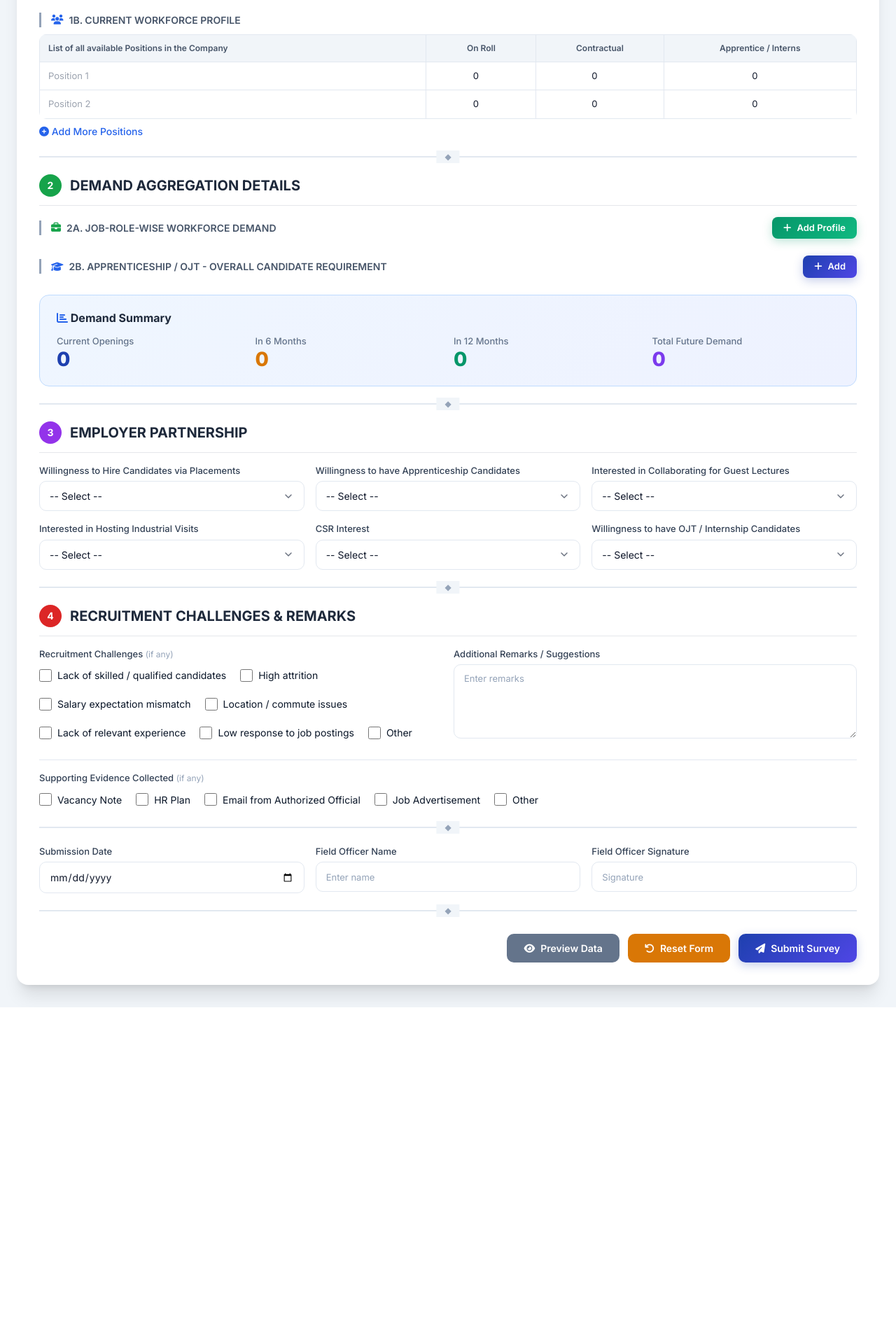
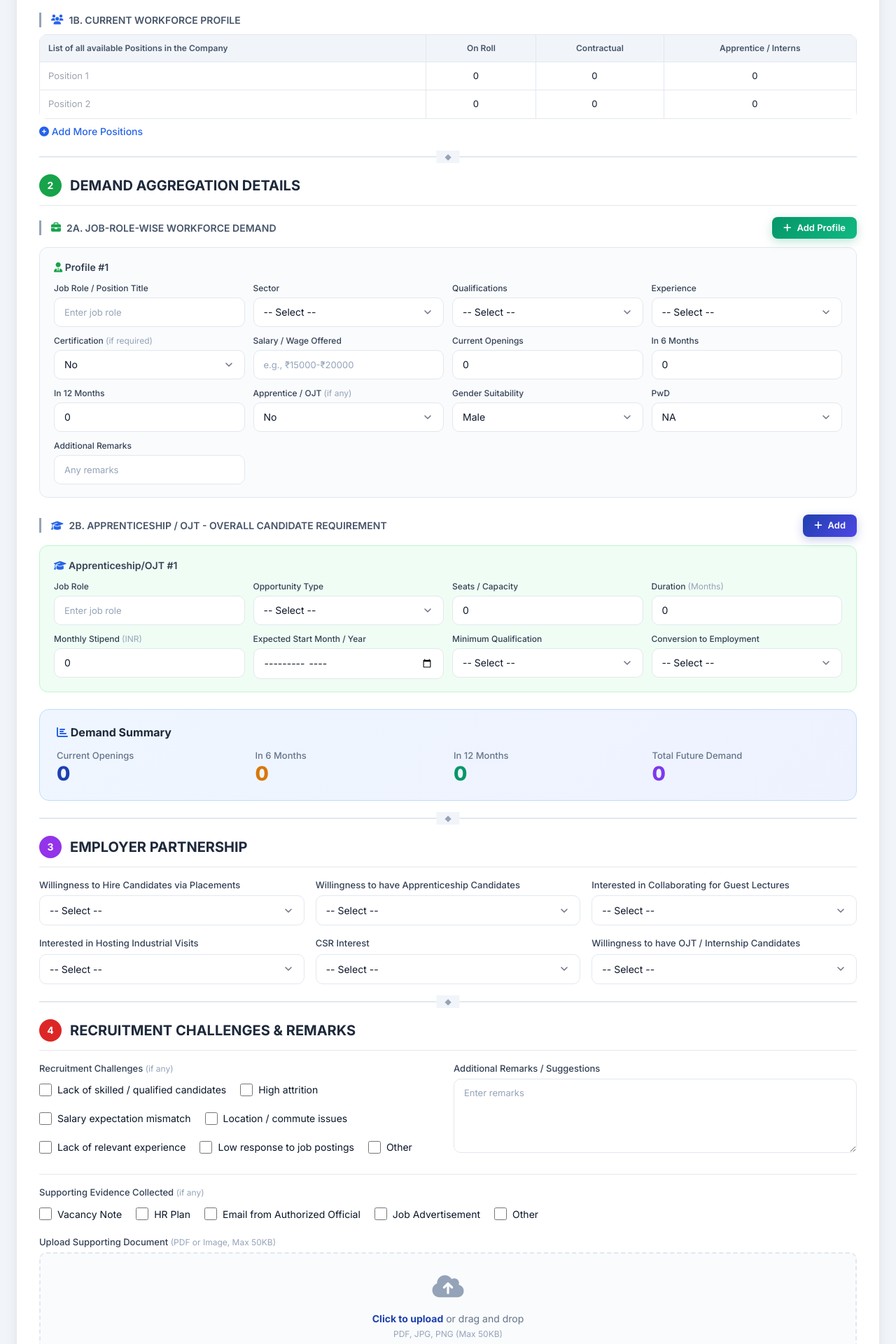
Before and after one commit to Shyamjalore/rsldc, a Django app: page / in a window 1280 px wide. Shown: the part 880-2800 px from the top of the page at 70% size. Before the commit the page ends 2319 px from the top, so only its background shows below. Run offline with Django 4.2, Linux system fonts and the light colour scheme; some libraries are stand-ins or nearby versions.

Commit message:
thrd  update

```diff
--- a/demand/templates/form.html
+++ b/demand/templates/form.html
@@ -174,6 +174,10 @@
     }
     .form-input:hover { border-color: #94a3b8; }
     .form-input::placeholder { color: #94a3b8; font-size: 13px; }
+    .form-input:read-only {
+      background: #f1f5f9;
+      cursor: not-allowed;
+    }
 
     .form-select {
       width: 100%;
@@ -232,6 +236,56 @@
       font-size: 12px;
     }
 
+    /* ===== FILE UPLOAD ===== */
+    .file-upload-wrapper {
+      position: relative;
+      border: 2px dashed #e2e8f0;
+      border-radius: 10px;
+      padding: 20px;
+      text-align: center;
+      transition: all 0.3s ease;
+      cursor: pointer;
+      background: #fafbfc;
+    }
+    .file-upload-wrapper:hover {
+      border-color: #1e40af;
+      background: #f8fafc;
+    }
+    .file-upload-wrapper.dragover {
+      border-color: #1e40af;
+      background: #eff6ff;
+    }
+    .file-upload-wrapper input[type="file"] {
+      position: absolute;
+      inset: 0;
+      opacity: 0;
+      cursor: pointer;
+    }
+    .file-upload-wrapper .upload-icon {
+      font-size: 36px;
+      color: #94a3b8;
+      margin-bottom: 8px;
+    }
+    .file-upload-wrapper .upload-text {
+      font-size: 14px;
+      color: #64748b;
+    }
+    .file-upload-wrapper .upload-text strong {
+      color: #1e40af;
+    }
+    .file-upload-wrapper .file-name {
+      margin-top: 8px;
+      font-size: 13px;
+      color: #059669;
+      font-weight: 500;
+    }
+    .file-upload-wrapper .file-size-error {
+      color: #dc2626;
+      font-size: 12px;
+      margin-top: 4px;
+      display: none;
+    }
+
     /* ===== TABLE STYLES ===== */
     .workforce-table {
       width: 100%;
@@ -591,14 +645,13 @@
 
         <!-- Right Logo - Govt of India -->
         <div class="logo-right">
-
           <img src="{% static 'img/images.jpg.jpeg' %}" alt="Govt of India Logo" class="h-14 md:h-16 w-auto object-contain">
         </div>
       </div>
     </div>
 
     <!-- ===== FORM ===== -->
-    <form id="surveyForm" class="p-4 sm:p-6 md:p-8 space-y-6" novalidate>
+    <form id="surveyForm" class="p-4 sm:p-6 md:p-8 space-y-6" novalidate enctype="multipart/form-data">
 
       <!-- ========================================== -->
       <!-- 1. EMPLOYER DETAILS -->
@@ -611,10 +664,10 @@
         </div>
 
         <div class="grid grid-cols-1 sm:grid-cols-2 gap-4">
-          <!-- Company Code -->
+          <!-- Company Code - READ ONLY -->
           <div>
-            <label class="form-label">Company/Organisation Code <span class="optional">(To be filled by Field Officer)</span></label>
-            <input type="text" name="company_code" id="company_code" class="form-input" placeholder="Enter code">
+            <label class="form-label">Company/Organisation Code <span class="optional">(Auto-generated - Read Only)</span></label>
+            <input type="text" name="company_code" id="company_code" class="form-input" placeholder="Will be auto-generated" readonly>
           </div>
 
           <!-- Company Name -->
@@ -922,7 +975,7 @@
           </div>
         </div>
 
-        <!-- Supporting Evidence -->
+        <!-- Supporting Evidence - UPDATED with File Upload -->
         <div class="mt-6 border-t border-slate-200 pt-4">
           <label class="form-label">Supporting Evidence Collected <span class="optional">(if any)</span></label>
           <div class="checkbox-group">
@@ -936,34 +989,27 @@
             <input type="text" name="supporting_evidence_other" class="form-input mt-1" placeholder="Please specify">
           </div>
           <input type="hidden" name="supporting_evidence" id="supporting_evidence">
+
+          <!-- File Upload Section -->
+          <div class="mt-4">
+            <label class="form-label">Upload Supporting Document <span class="optional">(PDF or Image, Max 50KB)</span></label>
+            <div class="file-upload-wrapper" id="fileUploadWrapper">
+              <input type="file" name="supporting_document" id="supporting_document" accept=".pdf,.jpg,.jpeg,.png,.gif,.bmp">
+              <div class="upload-icon"><i class="fas fa-cloud-upload-alt"></i></div>
+              <div class="upload-text">
+                <strong>Click to upload</strong> or drag and drop<br>
+                <span class="text-xs text-slate-400">PDF, JPG, PNG (Max 50KB)</span>
+              </div>
+              <div class="file-name" id="fileNameDisplay"></div>
+              <div class="file-size-error" id="fileSizeError">File size exceeds 50KB limit. Please select a smaller file.</div>
+            </div>
+          </div>
         </div>
       </section>
 
       <div class="section-divider"></div>
 
-      <!-- ========================================== -->
-      <!-- FOOTER & SUBMISSION -->
-      <!-- ========================================== -->
-      <section>
-        <div class="grid grid-cols-1 sm:grid-cols-3 gap-4">
-          <div>
-            <label class="form-label">Submission Date</label>
-            <input type="date" name="submission_date" id="submission_date" class="form-input">
-          </div>
-          <div>
-            <label class="form-label">Field Officer Name</label>
-            <input type="text" name="field_officer_name" id="field_officer_name" class="form-input" placeholder="Enter name">
-          </div>
-          <div>
-            <label class="form-label">Field Officer Signature</label>
-            <input type="text" name="field_officer_signature" id="field_officer_signature" class="form-input" placeholder="Signature">
-          </div>
-        </div>
-      </section>
-
-      <div class="section-divider"></div>
-
-      <!-- ===== FORM BUTTONS ===== -->
+      <!-- ===== FORM BUTTONS - REMOVED submission date, field officer name, signature ===== -->
       <div class="flex flex-wrap gap-3 justify-end pt-2">
         <button type="button" id="previewBtn" class="btn-secondary">
           <i class="fas fa-eye"></i> Preview Data
@@ -1070,6 +1116,52 @@ let apprenticeshipRowIndex = 0;
 let workforceRowCount = 2;
 
 // ============================================
+// FILE UPLOAD HANDLING
+// ============================================
+document.getElementById('supporting_document').addEventListener('change', function() {
+    const file = this.files[0];
+    const fileNameDisplay = document.getElementById('fileNameDisplay');
+    const fileSizeError = document.getElementById('fileSizeError');
+
+    if (file) {
+        // Check file size (50KB = 50 * 1024 bytes)
+        if (file.size > 50 * 1024) {
+            fileSizeError.style.display = 'block';
+            fileNameDisplay.textContent = '';
+            this.value = ''; // Reset file input
+            return;
+        }
+        fileSizeError.style.display = 'none';
+        fileNameDisplay.textContent = '📎 ' + file.name + ' (' + (file.size / 1024).toFixed(1) + ' KB)';
+    } else {
+        fileNameDisplay.textContent = '';
+        fileSizeError.style.display = 'none';
+    }
+});
+
+// Drag and drop support
+const fileUploadWrapper = document.getElementById('fileUploadWrapper');
+fileUploadWrapper.addEventListener('dragover', function(e) {
+    e.preventDefault();
+    this.classList.add('dragover');
+});
+fileUploadWrapper.addEventListener('dragleave', function(e) {
+    e.preventDefault();
+    this.classList.remove('dragover');
+});
+fileUploadWrapper.addEventListener('drop', function(e) {
+    e.preventDefault();
+    this.classList.remove('dragover');
+    const files = e.dataTransfer.files;
+    if (files.length > 0) {
+        document.getElementById('supporting_document').files = files;
+        // Trigger change event
+        const event = new Event('change');
+        document.getElementById('supporting_document').dispatchEvent(event);
+    }
+});
+
+// ============================================
 // UTILITY FUNCTIONS
 // ============================================
 function getCurrentDateTime() {
@@ -1199,7 +1291,6 @@ function addJobRow(initial = false) {
     row.className = 'job-row';
     row.setAttribute('data-index', jobRowIndex);
 
-    // If initial row, add a class to identify it
     if (initial) {
         row.classList.add('initial-job-row');
     }
@@ -1440,7 +1531,6 @@ function addApprenticeshipRow(initial = false) {
     });
 }
 
-
 // ============================================
 // CALCULATE TOTALS
 // ============================================
@@ -1484,6 +1574,19 @@ function validateEmail() {
         return false;
     }
     error.classList.remove('show');
+    return true;
+}
+
+function validateFile() {
+    const fileInput = document.getElementById('supporting_document');
+    const file = fileInput.files[0];
+    const fileSizeError = document.getElementById('fileSizeError');
+
+    if (file && file.size > 50 * 1024) {
+        fileSizeError.style.display = 'block';
+        return false;
+    }
+    fileSizeError.style.display = 'none';
     return true;
 }
 
@@ -1649,11 +1752,6 @@ function collectFormData() {
         recruitment_challenges: formData.get('recruitment_challenges'),
         additional_remarks: formData.get('additional_remarks'),
         supporting_evidence: formData.get('supporting_evidence'),
-        start_time: formData.get('start_time'),
-        completion_time: formData.get('completion_time'),
-        submission_date: formData.get('submission_date'),
-        field_officer_name: formData.get('field_officer_name'),
-        field_officer_signature: formData.get('field_officer_signature'),
         job_demands: jobDemands,
         apprenticeships: apprenticeships
     };
@@ -1675,7 +1773,6 @@ jobRowsContainer.addEventListener('click', function(event) {
             const row = btn.closest('.job-row');
             const totalRows = document.querySelectorAll('.job-row').length;
 
-            // Don't remove if only 1 row remains
             if (totalRows <= 1) {
                 alert('At least one Job Profile is required.');
                 return;
@@ -1697,7 +1794,6 @@ apprenticeshipRowsContainer.addEventListener('click', function(event) {
             const row = btn.closest('.apprenticeship-row');
             const totalRows = document.querySelectorAll('.apprenticeship-row').length;
 
-            // Don't remove if only 1 row remains
             if (totalRows <= 1) {
                 alert('At least one Apprenticeship/OJT entry is required.');
                 return;
@@ -1707,6 +1803,7 @@ apprenticeshipRowsContainer.addEventListener('click', function(event) {
         }
     }
 });
+
 // Auto-calculate totals
 jobRowsContainer.addEventListener('input', function(event) {
     if (event.target.classList.contains('demand-field')) {
@@ -1748,10 +1845,25 @@ function closePreview() {
 }
 
 previewBtn.addEventListener('click', function() {
-    const completionTime = document.getElementById('completion_time');
-    if (completionTime) completionTime.value = getCurrentDateTime();
+    if (!validateFile()) {
+        alert('Please fix the file size error. File must be less than 50KB.');
+        return;
+    }
 
     const data = collectFormData();
+    // Add file info to preview
+    const fileInput = document.getElementById('supporting_document');
+    if (fileInput.files.length > 0) {
+        const file = fileInput.files[0];
+        data.supporting_document = {
+            name: file.name,
+            size: file.size + ' bytes',
+            type: file.type
+        };
+    } else {
+        data.supporting_document = null;
+    }
+
     previewContent.textContent = JSON.stringify(data, null, 2);
     previewBox.classList.add('active');
     document.body.style.overflow = 'hidden';
@@ -1779,10 +1891,11 @@ document.addEventListener('keydown', function(e) {
 form.addEventListener('submit', function(event) {
     event.preventDefault();
 
-    const completionTime = document.getElementById('completion_time');
-    if (completionTime) completionTime.value = getCurrentDateTime();
-
-    const data = collectFormData();
+    // Validate file before submission
+    if (!validateFile()) {
+        alert('Please fix the file size error. File must be less than 50KB.');
+        return;
+    }
 
     // Validate mobile and email only if filled
     if (!validateMobile() || !validateEmail()) {
@@ -1790,14 +1903,23 @@ form.addEventListener('submit', function(event) {
         return;
     }
 
+    const formData = new FormData(form);
+    const data = collectFormData();
+
+    // Append file to FormData
+    const fileInput = document.getElementById('supporting_document');
+    if (fileInput.files.length > 0) {
+        formData.append('supporting_document', fileInput.files[0]);
+    }
+
     previewContent.textContent = JSON.stringify(data, null, 2);
     previewBox.classList.add('active');
     document.body.style.overflow = 'hidden';
 
     fetch('/api/submit-survey/', {
         method: 'POST',
-        headers: { 'Content-Type': 'application/json' },
-        body: JSON.stringify(data)
+        body: formData,
+        // Don't set Content-Type header, let browser set it with boundary
     })
     .then(response => response.json())
     .then(result => {
@@ -1809,12 +1931,12 @@ form.addEventListener('submit', function(event) {
                 apprenticeshipRowsContainer.innerHTML = '';
                 jobRowIndex = 0;
                 apprenticeshipRowIndex = 0;
-                addJobRow();
+                addJobRow(true);
+                addApprenticeshipRow(true);
                 calculateTotals();
                 closePreview();
                 document.body.style.overflow = '';
-                document.getElementById('start_time').value = getCurrentDateTime();
-                document.getElementById('submission_date').value = getTodayDate();
+                document.getElementById('fileNameDisplay').textContent = '';
             }, 100);
         } else {
             alert('❌ ' + (result.message || 'Submission failed.'));
@@ -1835,12 +1957,12 @@ form.addEventListener('reset', function() {
         apprenticeshipRowsContainer.innerHTML = '';
         jobRowIndex = 0;
         apprenticeshipRowIndex = 0;
-        addJobRow();
+        addJobRow(true);
+        addApprenticeshipRow(true);
         calculateTotals();
         closePreview();
         document.body.style.overflow = '';
-        document.getElementById('start_time').value = getCurrentDateTime();
-        document.getElementById('submission_date').value = getTodayDate();
+        document.getElementById('fileNameDisplay').textContent = '';
     }, 50);
 });
 
@@ -1849,8 +1971,6 @@ form.addEventListener('reset', function() {
 // ============================================
 window.addEventListener('load', function() {
     populateDistricts();
-    document.getElementById('start_time').value = getCurrentDateTime();
-    document.getElementById('submission_date').value = getTodayDate();
 
     // Always show at least 1 Job Row
     if (document.querySelectorAll('.job-row').length === 0) {
--- a/demand/views.py
+++ b/demand/views.py
@@ -3,6 +3,7 @@ import logging
 import traceback
 from datetime import datetime, timedelta
 import csv
+import os
 
 from django.shortcuts import render, redirect
 from django.http import JsonResponse, HttpResponse
@@ -13,6 +14,8 @@ from django.views.decorators.http import require_http_methods
 from django.db import transaction
 from django.db.models import Sum, Count, Max, Q
 from django.contrib import messages
+from django.core.files.storage import default_storage
+from django.core.files.base import ContentFile
 
 from .models import Survey, JobDemand, ApprenticeshipOJT
 
@@ -34,8 +37,36 @@ def submit_survey(request):
     print("="*60)
 
     try:
-        data = json.loads(request.body)
-        print(f"✅ JSON Parsed Successfully")
+        # Check if request is multipart form data or JSON
+        if request.content_type and 'multipart/form-data' in request.content_type:
+            # Handle form data with file
+            data = request.POST.dict()
+            files = request.FILES
+
+            # Convert string values that might be JSON
+            if 'workforce_profile' in data and isinstance(data['workforce_profile'], str):
+                try:
+                    data['workforce_profile'] = json.loads(data['workforce_profile'])
+                except:
+                    pass
+
+            if 'job_demands' in data:
+                try:
+                    data['job_demands'] = json.loads(data['job_demands'])
+                except:
+                    data['job_demands'] = []
+
+            if 'apprenticeships' in data:
+                try:
+                    data['apprenticeships'] = json.loads(data['apprenticeships'])
+                except:
+                    data['apprenticeships'] = []
+        else:
+            # Handle JSON request
+            data = json.loads(request.body)
+            files = {}
+
+        print(f"✅ Data Parsed Successfully")
 
         with transaction.atomic():
             survey = Survey.objects.create(
@@ -70,10 +101,33 @@ def submit_survey(request):
                 supporting_evidence=data.get('supporting_evidence', '').strip(),
             )
 
+            # Handle file upload
+            if 'supporting_document' in files:
+                uploaded_file = files['supporting_document']
+                # Check file size (50KB limit)
+                if uploaded_file.size > 50 * 1024:
+                    return JsonResponse({
+                        'status': 'error',
+                        'message': 'File size exceeds 50KB limit.'
+                    }, status=400)
+
+                # Save file with unique name
+                file_name = f"survey_{survey.id}_{uploaded_file.name}"
+                saved_path = default_storage.save(
+                    os.path.join('supporting_documents', file_name),
+                    ContentFile(uploaded_file.read())
+                )
+                survey.supporting_document = saved_path
+                survey.save()
+
             print(f"✅ Survey Created! ID: {survey.id}")
 
             # Job Demands
-            for idx, job_data in enumerate(data.get('job_demands', []), 1):
+            job_demands_data = data.get('job_demands', [])
+            if isinstance(job_demands_data, str):
+                job_demands_data = json.loads(job_demands_data)
+
+            for idx, job_data in enumerate(job_demands_data, 1):
                 JobDemand.objects.create(
                     survey=survey,
                     row_no=idx,
@@ -97,7 +151,11 @@ def submit_survey(request):
                 print(f"  ✅ Job Demand #{idx} Created!")
 
             # Apprenticeships
-            for idx, app_data in enumerate(data.get('apprenticeships', []), 1):
+            apprenticeships_data = data.get('apprenticeships', [])
+            if isinstance(apprenticeships_data, str):
+                apprenticeships_data = json.loads(apprenticeships_data)
+
+            for idx, app_data in enumerate(apprenticeships_data, 1):
                 ApprenticeshipOJT.objects.create(
                     survey=survey,
                     row_no=idx,
@@ -381,6 +439,10 @@ def delete_survey(request, survey_id):
 
     try:
         survey = Survey.objects.get(id=survey_id)
+        # Delete associated file if exists
+        if survey.supporting_document:
+            if default_storage.exists(survey.supporting_document.name):
+                default_storage.delete(survey.supporting_document.name)
         survey.delete()
         return JsonResponse({'status': 'success', 'message': 'Survey deleted successfully'})
     except Survey.DoesNotExist:
@@ -541,6 +603,7 @@ def get_survey_detail(request, survey_id):
             'recruitment_challenges': survey.recruitment_challenges or '',
             'additional_remarks': survey.additional_remarks or '',
             'supporting_evidence': survey.supporting_evidence or '',
+            'supporting_document_url': survey.supporting_document.url if survey.supporting_document else '',
             'created_at': survey.created_at.strftime('%d %b %Y, %I:%M %p'),
             'submission_date': survey.submission_date.strftime('%Y-%m-%d') if survey.submission_date else '',
             'field_officer_name': survey.field_officer_name or '',
@@ -600,7 +663,8 @@ def admin_export_full_csv(request):
         'Guest Lecture Interest', 'Industrial Visit Interest',
         'CSR Interest', 'OJT/Internship Willingness',
         'Recruitment Challenges', 'Additional Remarks',
-        'Supporting Evidence', 'Submission Date', 'Created At'
+        'Supporting Evidence', 'Supporting Document',
+        'Submission Date', 'Created At'
     ]
 
     # ===== WORKFORCE PROFILE HEADERS =====
@@ -719,6 +783,7 @@ def admin_export_full_csv(request):
             survey.recruitment_challenges or '',
             survey.additional_remarks or '',
             survey.supporting_evidence or '',
+            survey.supporting_document.name if survey.supporting_document else '',
             survey.submission_date.strftime('%Y-%m-%d') if survey.submission_date else '',
             survey.created_at.strftime('%Y-%m-%d %H:%M:%S')
         ]
```
Also changed, not shown: demand/models.py (+13 -1 lines), demand/templates/portal/surveys.html (+35 -5 lines).
